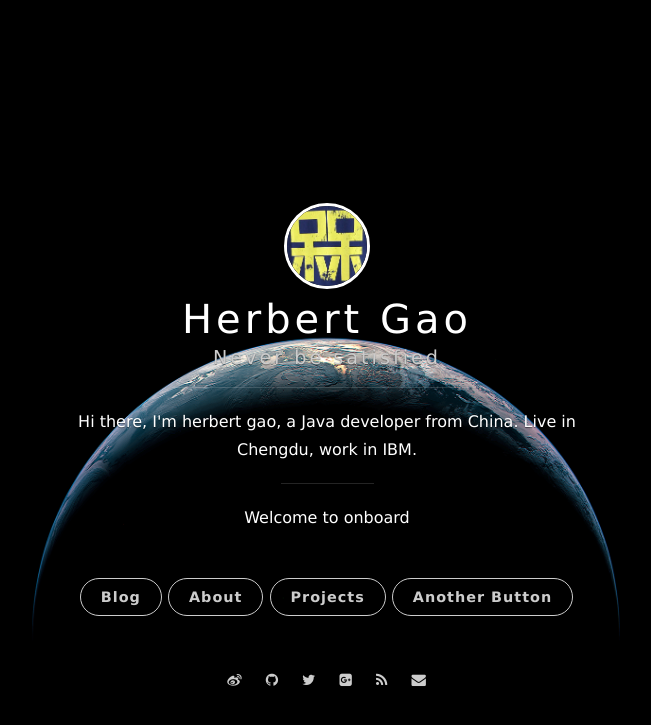
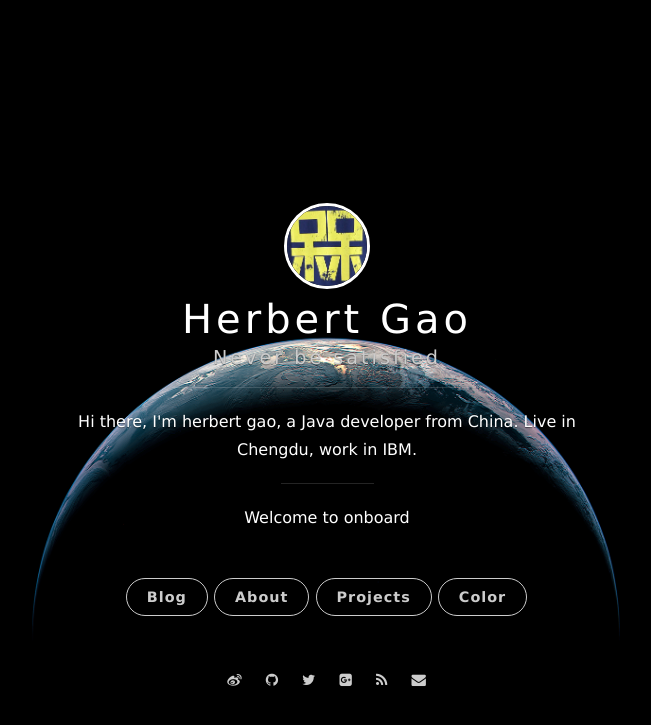
Before and after one commit to herbertgaoo/herbertgaoo.github.io, a Jekyll site: the page built from index.html, in a window 1280 px wide. Shown: the top 725 px of the page, without its empty margins (313-964 px from the left). Built offline with Jekyll 4.4.1, drawn with Linux system fonts in a browser that asks for light colours; nearby versions of some CDN libraries; the list of posts is cut into pages by our own code; comment, search, counter and statistics services are not loaded.

Commit message:
Update _config.yml

```diff
--- a/_config.yml
+++ b/_config.yml
@@ -24,7 +24,7 @@ blog_button:
 nav:
     - {title: About, description: About me, url: '/about'}
     - {title: Projects, description: My Projects, url: '/#'}
-    - {title: Another Button, description: A button, url: '/'}
+    - {title: Color, description: A button, url: '/color'}
 
 # Pagination
 gems: [jekyll-paginate]
```
